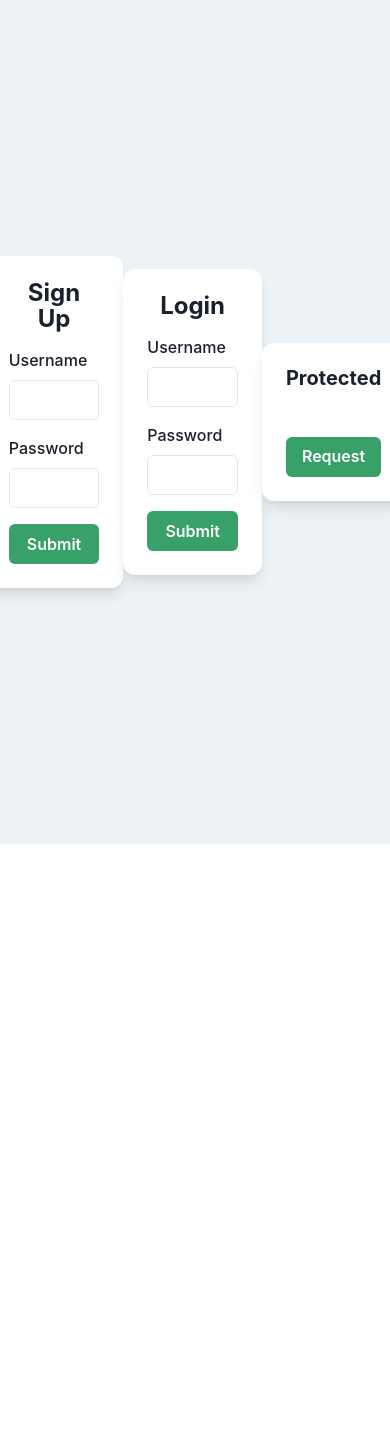
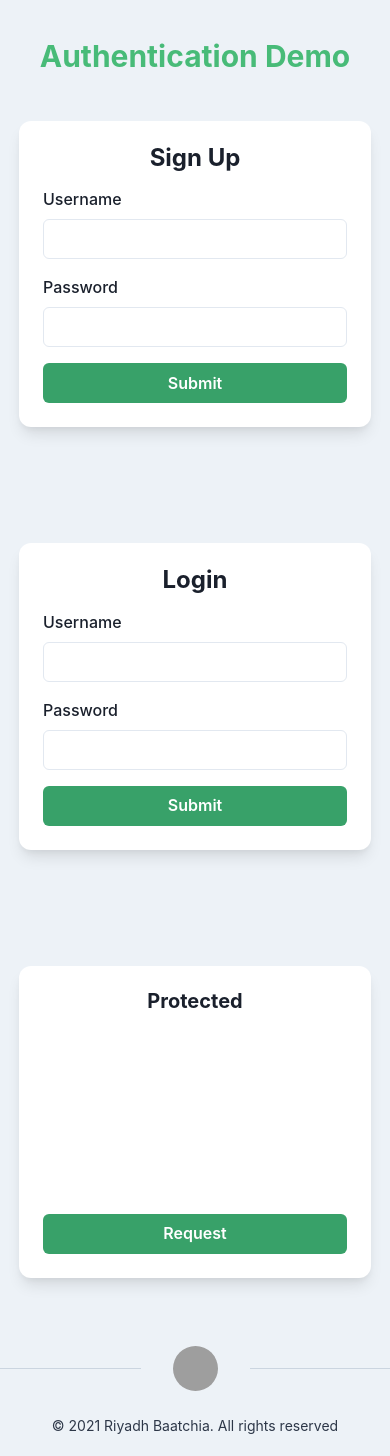
Before and after one commit to riyadh-dev/authentication-demo, a React (Create React App) app in the folder packages/client/: page / in a window 390 px wide. Before the commit the page ends 844 px from the top, so only its background shows below. Built offline with nearby package versions, Linux system fonts and the light colour scheme; grey boxes are pictures that could not be loaded.

Commit message:
style(client): add responsive styling

```diff
--- /dev/null
+++ b/packages/client/src/components/Footer.tsx
@@ -0,0 +1,40 @@
+import { Box, Flex, Image, Text, useColorModeValue } from '@chakra-ui/react';
+
+export default function Footer() {
+	const mainBg = useColorModeValue('gray.100', 'gray.800');
+	const lineColor = useColorModeValue('gray.300', 'gray.700');
+	const mainColor = useColorModeValue('gray.700', 'gray.300');
+	return (
+		<Box w='full' bg={mainBg} color={mainColor}>
+			<Box py={5}>
+				<Flex
+					align={'center'}
+					_before={{
+						content: '""',
+						borderBottom: '1px solid',
+						borderColor: lineColor,
+						flexGrow: 1,
+						mr: 8,
+					}}
+					_after={{
+						content: '""',
+						borderBottom: '1px solid',
+						borderColor: lineColor,
+						flexGrow: 1,
+						ml: 8,
+					}}
+				>
+					<Image
+						borderRadius='full'
+						boxSize='45px'
+						src='https://avatars.githubusercontent.com/u/50684407?v=4'
+						alt='Riyadh Baatchia'
+					/>
+				</Flex>
+				<Text pt={6} fontSize={'sm'} textAlign={'center'}>
+					© {new Date().getFullYear()} Riyadh Baatchia. All rights reserved
+				</Text>
+			</Box>
+		</Box>
+	);
+}
--- a/packages/client/src/components/Login.tsx
+++ b/packages/client/src/components/Login.tsx
@@ -1,6 +1,7 @@
 import { CheckCircleIcon } from '@chakra-ui/icons';
 import {
 	Button,
+	Flex,
 	FormControl,
 	FormErrorMessage,
 	FormLabel,
@@ -65,7 +66,18 @@ const Login = () => {
 	if (isSuccess && data) {
 		localStorage.setItem('csrfToken', data.csrfToken);
 		return (
-			<Stack w='full' spacing={10} maxW='md' bg={formBg} rounded='xl' boxShadow='lg' p={6} my={12}>
+			<Flex
+				align='center'
+				justify='space-between'
+				direction='column'
+				w='full'
+				h='19.5em'
+				bg={formBg}
+				rounded='xl'
+				boxShadow='lg'
+				p={6}
+				my={12}
+			>
 				<Heading textAlign='center' lineHeight={1.1} fontSize={{ base: 'xl', md: '2xl' }}>
 					Login Successful
 				</Heading>
@@ -73,7 +85,7 @@ const Login = () => {
 				<Button colorScheme='green' onClick={() => reset()}>
 					Logout
 				</Button>
-			</Stack>
+			</Flex>
 		);
 	}
 
@@ -88,7 +100,7 @@ const Login = () => {
 	};
 
 	return (
-		<Stack spacing={4} w='full' maxW='md' bg={formBg} rounded='xl' boxShadow='lg' p={6} my={12}>
+		<Stack spacing={4} w='full' bg={formBg} rounded='xl' boxShadow='lg' p={6} my={12}>
 			<Heading textAlign='center' lineHeight={1.1} fontSize={{ base: '2xl', md: '3xl' }}>
 				Login
 			</Heading>
--- a/packages/client/src/components/Main.tsx
+++ b/packages/client/src/components/Main.tsx
@@ -1,5 +1,6 @@
-import { Flex, useColorModeValue } from '@chakra-ui/react';
+import { Flex, Heading, useColorModeValue, Wrap, WrapItem } from '@chakra-ui/react';
 import React from 'react';
+import Footer from './Footer';
 import Login from './Login';
 import Protected from './Protected';
 import SignUp from './SignUp';
@@ -8,10 +9,36 @@ const Main = () => {
 	const mainBg = useColorModeValue('gray.100', 'gray.800');
 
 	return (
-		<Flex minH='100vh' align='center' justify='center' bg={mainBg}>
-			<SignUp />
-			<Login />
-			<Protected />
+		<Flex
+			w='full'
+			minH='100vh'
+			align='center'
+			alignItems='stretch'
+			justify='space-between'
+			bg={mainBg}
+			direction='column'
+		>
+			<Heading
+				pt={10}
+				color='green.400'
+				textAlign='center'
+				lineHeight={1.1}
+				fontSize={{ base: '3xl', md: '3xl' }}
+			>
+				Authentication Demo
+			</Heading>
+			<Wrap w='full' spacing={5} align='center' justify='center' alignItems='stretch'>
+				<WrapItem minW={['22em', 'md']}>
+					<SignUp />
+				</WrapItem>
+				<WrapItem minW={['22em', 'md']}>
+					<Login />
+				</WrapItem>
+				<WrapItem minW={['22em', 'md']}>
+					<Protected />
+				</WrapItem>
+			</Wrap>
+			<Footer />
 		</Flex>
 	);
 };
--- a/packages/client/src/components/Protected.tsx
+++ b/packages/client/src/components/Protected.tsx
@@ -1,5 +1,5 @@
 import { CheckCircleIcon, WarningIcon } from '@chakra-ui/icons';
-import { Button, Heading, Stack, Text, useColorModeValue } from '@chakra-ui/react';
+import { Button, Flex, Heading, Text, useColorModeValue } from '@chakra-ui/react';
 import axios, { AxiosError, AxiosResponse } from 'axios';
 import React from 'react';
 import { useQuery } from 'react-query';
@@ -38,7 +38,19 @@ const Login = () => {
 
 	const errMsg = error?.response ? error?.response?.data.error : error?.message;
 	return (
-		<Stack spacing={6} w='full' maxW='md' bg={formBg} rounded='xl' boxShadow='lg' p={6} my={12}>
+		<Flex
+			align='center'
+			justify='space-between'
+			alignItems='stretch'
+			direction='column'
+			w='full'
+			h='19.5em'
+			bg={formBg}
+			rounded='xl'
+			boxShadow='lg'
+			p={6}
+			my={12}
+		>
 			<Heading textAlign='center' lineHeight={1.1} fontSize={{ base: 'xl', md: '2xl' }}>
 				Protected
 			</Heading>
@@ -51,7 +63,7 @@ const Login = () => {
 			<Button isLoading={isLoading} colorScheme='green' onClick={onClick}>
 				Request
 			</Button>
-		</Stack>
+		</Flex>
 	);
 };
 
--- a/packages/client/src/components/SignUp.tsx
+++ b/packages/client/src/components/SignUp.tsx
@@ -1,6 +1,7 @@
 import { CheckCircleIcon } from '@chakra-ui/icons';
 import {
 	Button,
+	Flex,
 	FormControl,
 	FormErrorMessage,
 	FormLabel,
@@ -53,7 +54,19 @@ const SignUp = () => {
 
 	if (isSuccess)
 		return (
-			<Stack spacing={10} maxW='md' bg={formBg} rounded='xl' boxShadow='lg' p={6} my={12}>
+			<Flex
+				align='center'
+				justify='space-between'
+				alignItems='stretch'
+				direction='column'
+				w='full'
+				h='19.5em'
+				bg={formBg}
+				rounded='xl'
+				boxShadow='lg'
+				p={6}
+				my={12}
+			>
 				<Heading textAlign='center' lineHeight={1.1} fontSize={{ base: 'xl', md: '2xl' }}>
 					Sign Up Successful
 				</Heading>
@@ -61,7 +74,7 @@ const SignUp = () => {
 				<Button colorScheme='green' onClick={() => reset()}>
 					Create Another User
 				</Button>
-			</Stack>
+			</Flex>
 		);
 
 	const usernameValidationRules = {
@@ -75,7 +88,7 @@ const SignUp = () => {
 	};
 
 	return (
-		<Stack spacing={4} w='full' maxW='md' bg={formBg} rounded='xl' boxShadow='lg' p={6} my={12}>
+		<Stack w='full' spacing={4} bg={formBg} rounded='xl' boxShadow='lg' p={6} my={12}>
 			<Heading textAlign='center' lineHeight={1.1} fontSize={{ base: '2xl', md: '3xl' }}>
 				Sign Up
 			</Heading>
```
